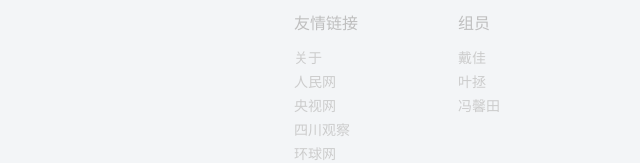
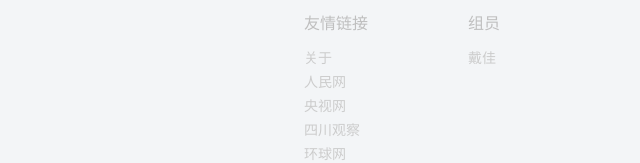
Before and after one commit to tzq0301/web-server, a plain HTML site: page statics/news2.html in a window 1280 px wide. Shown: the part 675-838 px from the top of the page, 640-1280 px from the left. Drawn offline with Linux system fonts and the light colour scheme; a script that the page names is missing.

Commit message:
Update news2.html

```diff
--- a/statics/news2.html
+++ b/statics/news2.html
@@ -306,8 +306,7 @@
             <dl>
                 <dt>组员</dt>
                 <dd><a href="#">戴佳</a></dd>
-                <dd><a href="#">叶拯</a></dd>
-                <dd><a href="#">冯馨田</a></dd>
+
 
             </dl>
         </div>
```
